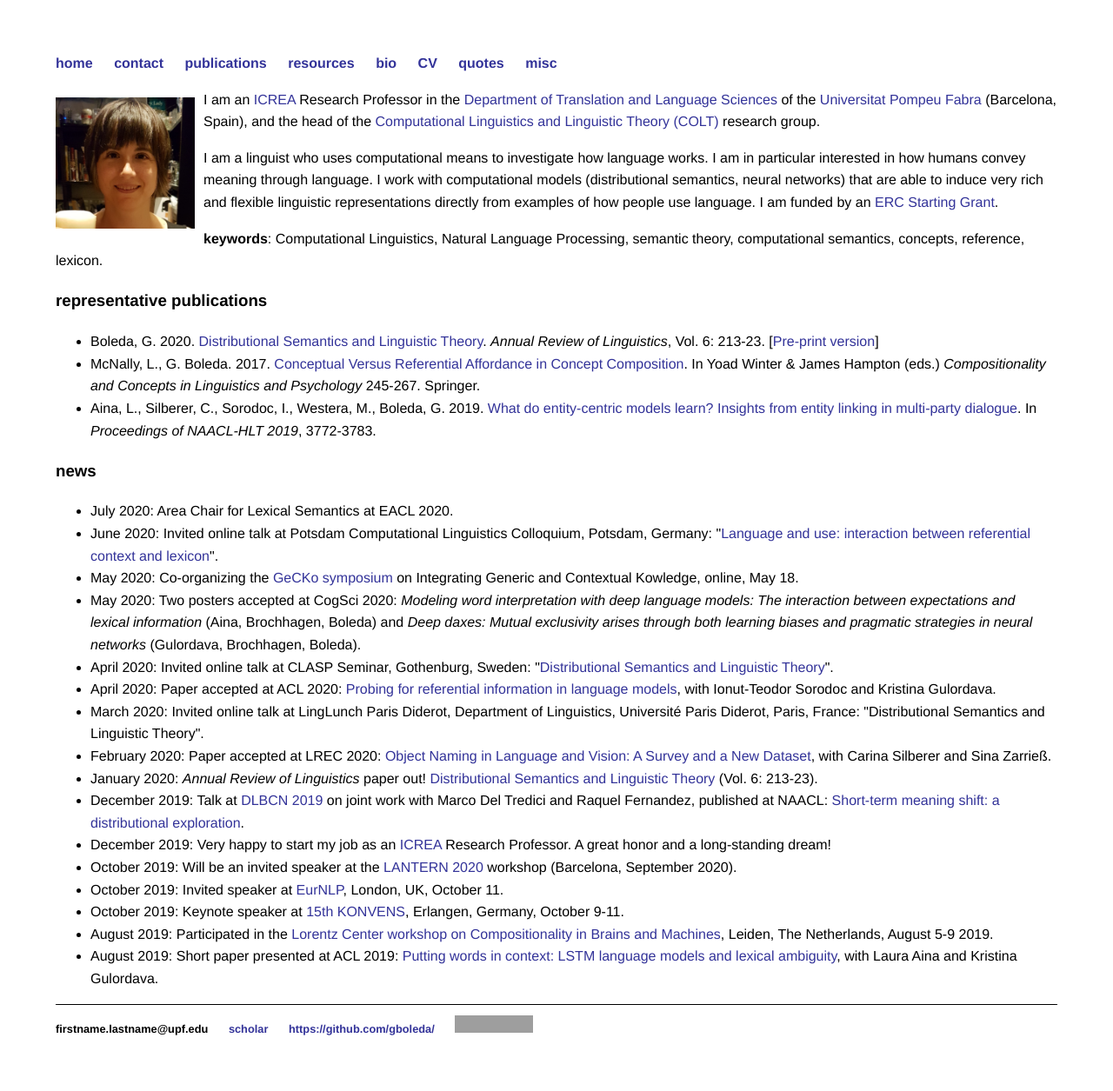
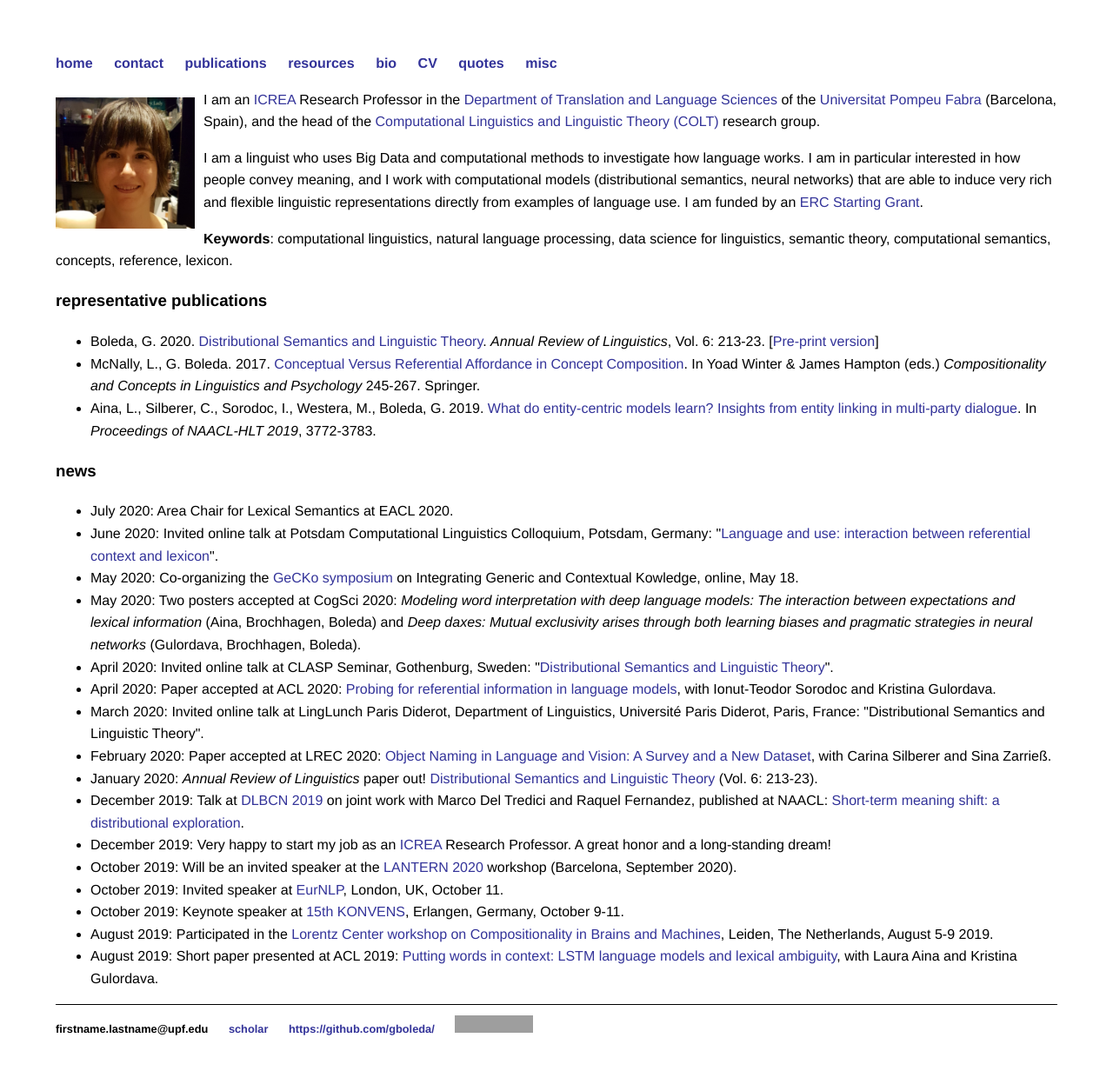
Before and after one commit to gboleda/gboleda.github.io, a Jekyll site: the page built from index.html, in a window 1280 px wide. Shown: the whole page at 87% size. Built offline with Jekyll 4.4.1, drawn with Linux system fonts in a browser that asks for light colours; grey boxes are pictures that could not be loaded.

Commit message:
changes main blurb

```diff
--- a/index.html
+++ b/index.html
@@ -10,10 +10,10 @@ title: Gemma Boleda
 	<a href="https://www.upf.edu">Universitat Pompeu Fabra</a> (Barcelona, Spain),
 and the head of the <a href="https://www.upf.edu/web/colt/">Computational Linguistics and Linguistic Theory (COLT)</a> research group.</p>
 
-<p>I am a linguist who uses computational means to investigate how language works. I am in particular interested in how humans convey meaning through language. I work with computational models (distributional semantics, neural networks) that are able to induce very rich and flexible linguistic representations directly from examples of how people use language.
+<p>I am a linguist who uses Big Data and computational methods to investigate how language works. I am in particular interested in how people convey meaning, and I work with computational models (distributional semantics, neural networks) that are able to induce very rich and flexible linguistic representations directly from examples of language use.
   I am funded by an <a href="https://www.upf.edu/web/amore">ERC Starting Grant</a>.</p>
 
-<p><b>keywords</b>: Computational Linguistics, Natural Language Processing, semantic theory, computational semantics, concepts, reference, lexicon.
+<p><b>Keywords</b>: computational linguistics, natural language processing, data science for linguistics, semantic theory, computational semantics, concepts, reference, lexicon.
 </p>
 <!--The best way to reach me is by e-mail: firstname.lastname@upf.edu.</p>-->
 
```
